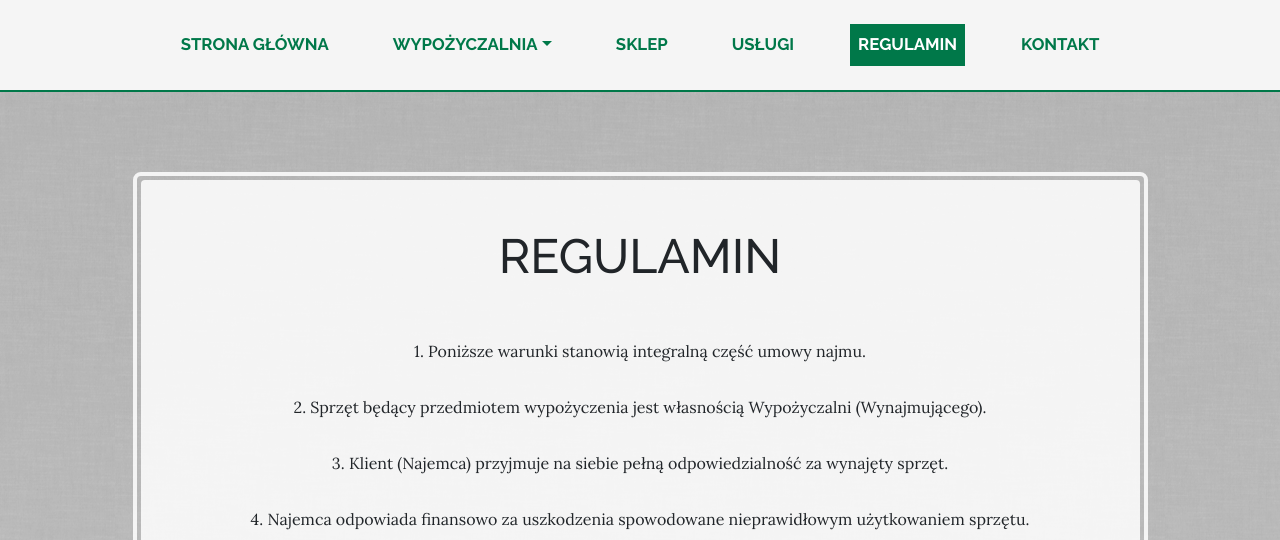
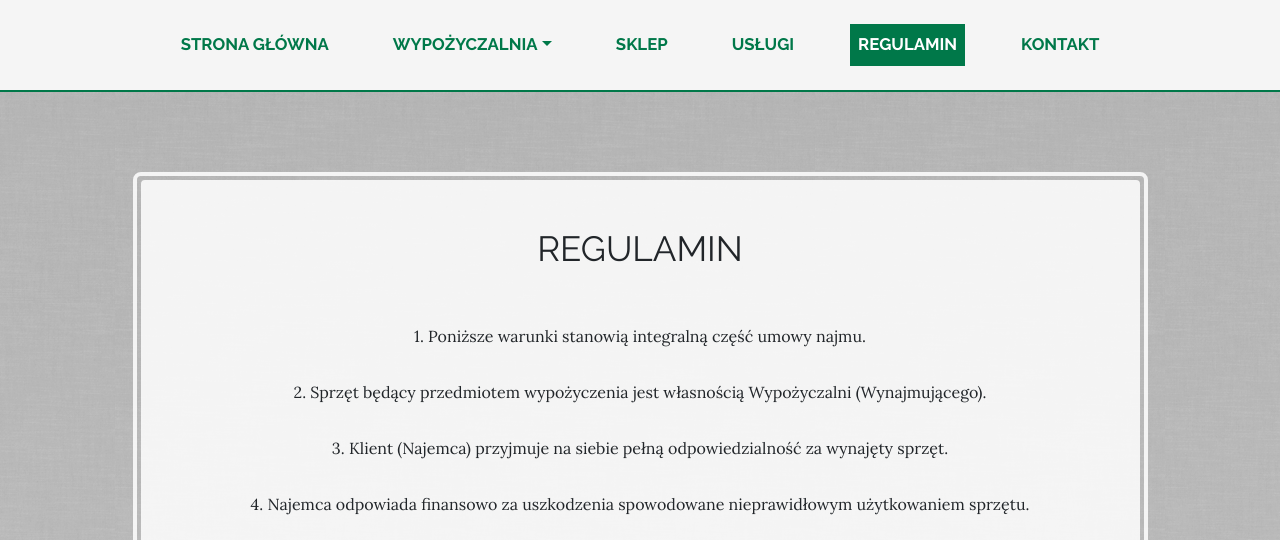
Before and after one commit to turkibrzesko/plantiko.github.io, a website: page rules.html in a window 1280 px wide. Shown: the part 260-800 px from the top of the page. Drawn offline with Linux system fonts and the light colour scheme; a web font is replaced by a local one.

Commit message:
Czcionka regulamin

```diff
--- a/rules.html
+++ b/rules.html
@@ -88,7 +88,7 @@
           <div class="col-xl-11 mx-auto">
             <div class="cta-inner text-center rounded" style="background-color: #white">
               <h2 class="section-heading mb-4">
-                <span class="section-heading-lower" style="font-weight: 500;">Regulamin</span>
+                <span class="section-heading-lower" style="font-weight: 400; font-size: 35px;">Regulamin</span>
               </h2>
               <p class="mb-0">
             <br />
```
